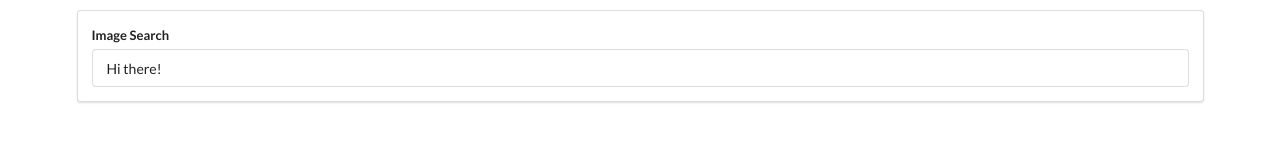
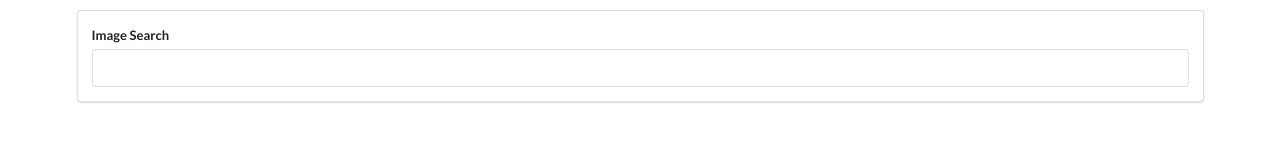
Before and after one commit to hakonbjork/reactPictures, a React (Create React App) app: page / in a window 1280 px wide. Shown: the top 160 px of the page. Built offline with nearby package versions, Linux system fonts and the light colour scheme.

Commit message:
Removed Hi There!

```diff
--- a/src/components/SearchBar.js
+++ b/src/components/SearchBar.js
@@ -1,7 +1,7 @@
 import React from "react";
 
 class SearchBar extends React.Component {
-  state = { term: "Hi there!" };
+  state = { term: "" };
 
   onFormSubmit = (event) => {
     event.preventDefault();
```
